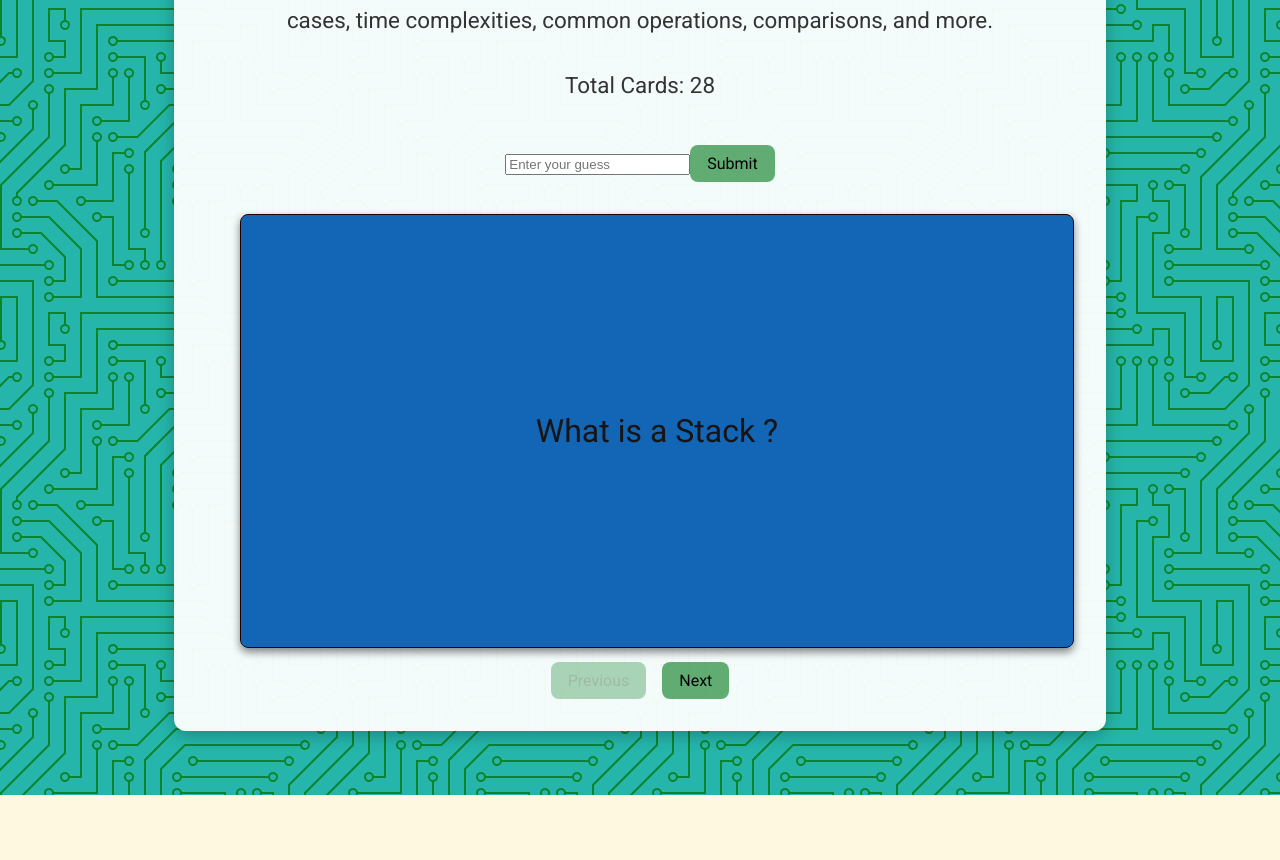
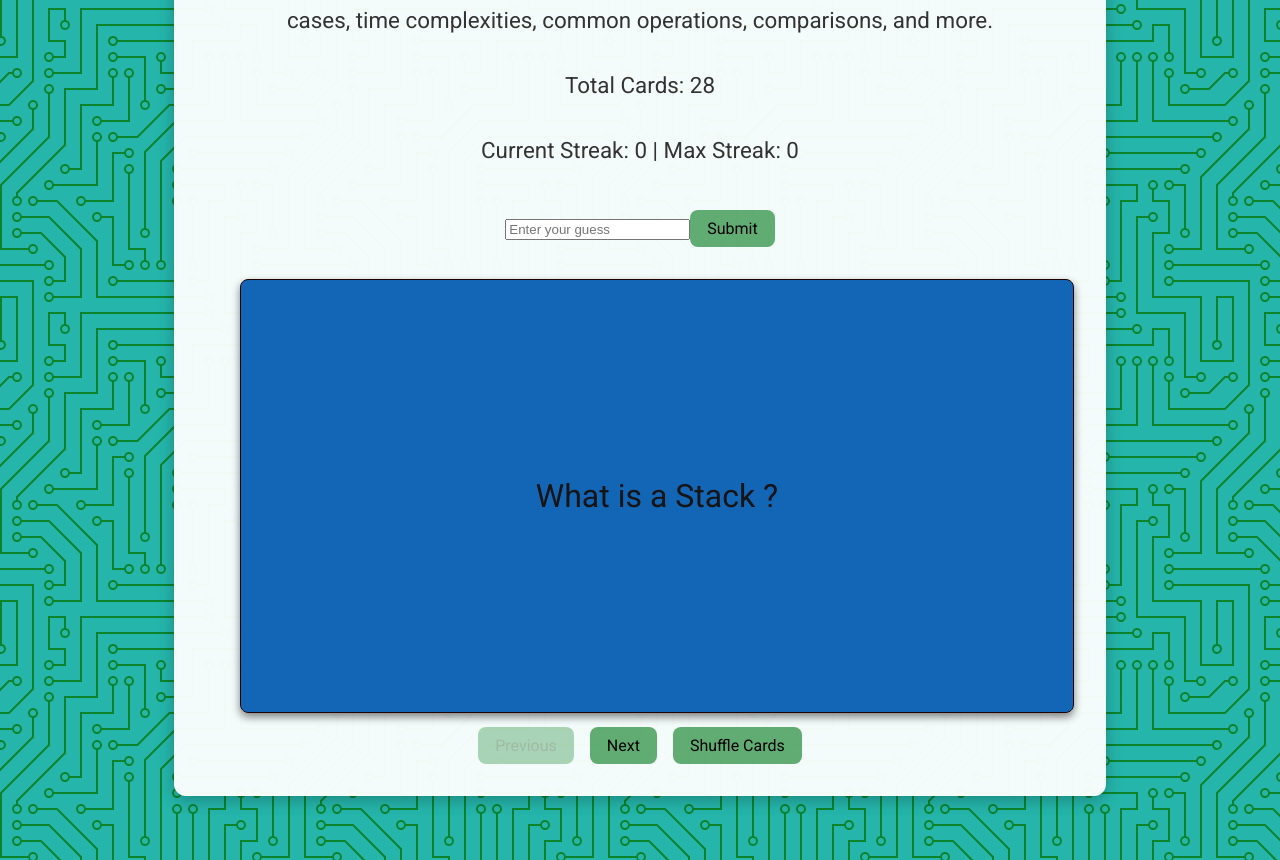
Before and after one commit to angiervr81/Flashcard--Project-, a React (Vite) app in the folder Flashcards/: page / in a window 1280 px wide. Shown: the part 264-1124 px from the top of the page. Before the commit the page ends 1059 px from the top, so only its background shows below. Built offline with nearby package versions, Linux system fonts and the light colour scheme.

Commit message:
Update Flashcardlist.jsx
changing features to allow users see their streaks and to shuffle cards

```diff
--- a/Flashcards/src/assets/components/FlashcardList.jsx
+++ b/Flashcards/src/assets/components/FlashcardList.jsx
@@ -3,12 +3,15 @@ import Flashcard from './Flashcard';
 import { flashcards } from '../data/flashcards';
 
 function FlashcardList() {
+  const [shuffledCards, setShuffledCards] = useState([...flashcards]);
+  const [streak, setStreak] = useState(0);
+  const [maxStreak, setMaxStreak] = useState(0);
   const [currentIndex, setCurrentIndex] = useState(0);
   const [flipped, setFlipped] = useState(false);
   const [userGuess, setUserGuess] = useState('');
   const [feedBack, setFeedback] = useState(null);
 
-  const currentCard = flashcards[currentIndex];
+  const currentCard = shuffledCards[currentIndex];
 
   const normalize = (str) =>
    str.toLowerCase().replace(/[.,\/#!$%\^&\*;:{}=\-_`~()]/g, '').trim();
@@ -19,8 +22,15 @@ function FlashcardList() {
 
     if (normalizedAnswer.includes(normalizedGuess) && normalizedGuess != '')  {
       setFeedback('Correct!');
-    } else{
-      setFeedback(`Incorrect!`);
+      setStreak(prev => {
+        const newStreak = prev + 1;
+        if (newStreak > maxStreak) setMaxStreak(newStreak);
+        return newStreak;
+    });
+
+    }else{
+      setFeedback('Incorrect!');
+      setStreak(0);
     }
     setFlipped(true);
   };
@@ -47,13 +57,21 @@ function FlashcardList() {
     setFlipped(false);
   };
 
+// Rename this function to avoid conflict with the state variable
+  function shuffleCards() {
+    const shuffled = [...flashcards].sort(() => Math.random() - 0.5);
+    setShuffledCards(shuffled);
+    setCurrentIndex(0);
+    resetCardState();
+  }
+
 
   return (
     <div className="flashcard-list">
       <h1> Data Structures Flashcards</h1>
       <p className='card-description'>Explore essential data structures through flashcards! You'll review definitions, use cases, time complexities, common operations, comparisons, and more.</p>
       <p className='card-description'>Total Cards: {flashcards.length}</p>
-
+      <p className='card-description'>Current Streak: {streak} | Max Streak: {maxStreak}</p>
       <div>
         <input
           type = "text"
@@ -83,6 +101,10 @@ function FlashcardList() {
         >
           Next
           </button>
+        <button onClick={shuffleCards} style={{ marginLeft: '1rem' }}
+        >
+          Shuffle Cards
+        </button>
       </div>
     </div>
   );
```
